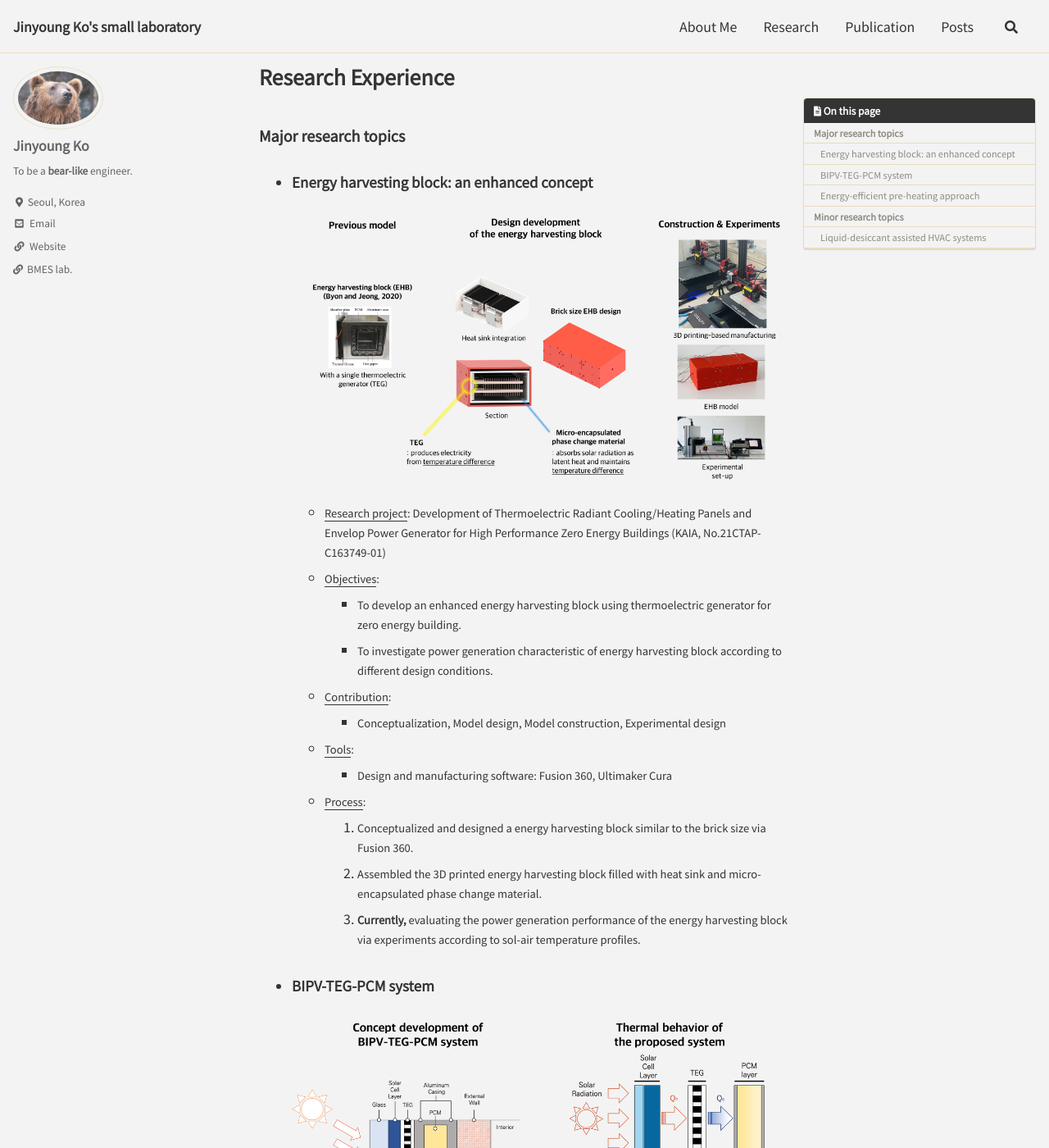
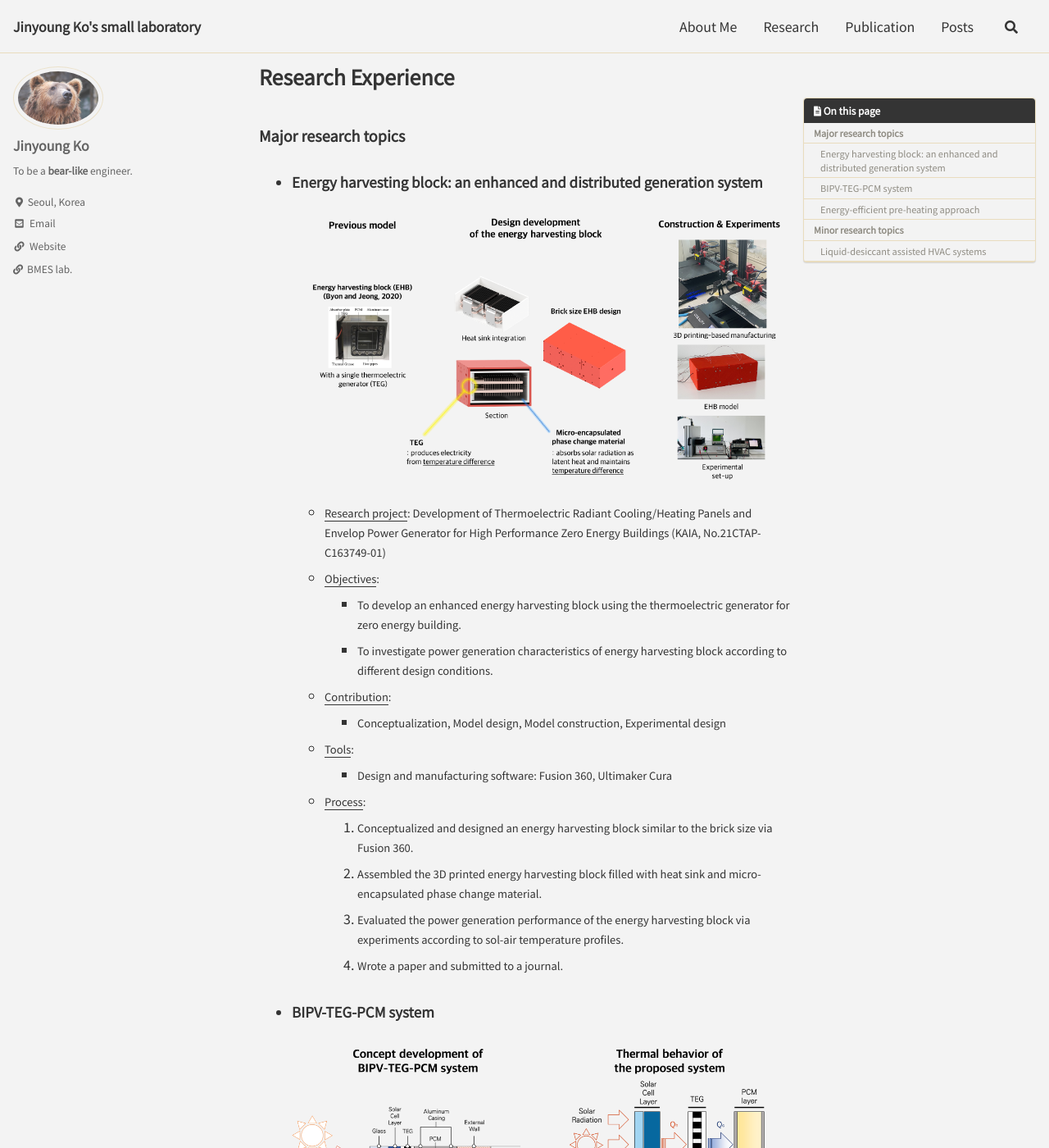
Before and after one commit to jinyoungko96/jinyoungko96.github.io, a Jekyll site: the page built from _pages/03_research.md, in a window 1280 px wide and 1400 px high. Shown: the whole window at 82% size. Built offline with Jekyll 4.4.1, drawn with Linux system fonts in a browser that asks for light colours; cached includes are drawn as plain includes; some of the changed text lies outside the part shown.

Commit message:
Mainpage update

```diff
--- a/_pages/03_research.md
+++ b/_pages/03_research.md
@@ -16,7 +16,7 @@ style="float: center; margin-top: 20px;margin-bottom: 20px;" >-->
 
 ### Major research topics
 
-- #### Energy harvesting block: an enhanced concept
+- #### Energy harvesting block: an enhanced and distributed generation system
 
   <img
   src="..\assets\images\EHB\01.png"
@@ -24,16 +24,17 @@ style="float: center; margin-top: 20px;margin-bottom: 20px;" >-->
 
   - <font size=2><u>Research project</u>: Development of Thermoelectric Radiant Cooling/Heating Panels and Envelop Power Generator for High Performance Zero Energy Buildings (KAIA, No.21CTAP-C163749-01)
   - <font size=2><u>Objectives</u>:
-    - <font size=2>To develop an enhanced energy harvesting block using thermoelectric generator for zero energy building.
-    - <font size=2>To investigate power generation characteristic of energy harvesting block according to different design conditions.
+    - <font size=2>To develop an enhanced energy harvesting block using the thermoelectric generator for zero energy building.
+    - <font size=2>To investigate power generation characteristics of energy harvesting block according to different design conditions.
   - <font size=2><u>Contribution</u>:
     - <font size=2>Conceptualization, Model design, Model construction, Experimental design
   - <font size=2><u>Tools</u>:
     - <font size=2> Design and manufacturing software: Fusion 360, Ultimaker Cura
   - <font size=2><u>Process</u>:
-    1. <font size=2>Conceptualized and designed a energy harvesting block similar to the brick size via Fusion 360.
+    1. <font size=2>Conceptualized and designed an energy harvesting block similar to the brick size via Fusion 360.
     2. <font size=2>Assembled the 3D printed energy harvesting block filled with heat sink and micro-encapsulated phase change material.
-    3. <font size=2><b>Currently,</b> evaluating the power generation performance of the energy harvesting block via experiments according to sol-air temperature profiles.
+    3. <font size=2>Evaluated the power generation performance of the energy harvesting block via experiments according to sol-air temperature profiles.
+    3. <font size=2>Wrote a paper and submitted to a journal.
 
 - #### BIPV-TEG-PCM system
 
@@ -72,9 +73,9 @@ style="float: center; margin-top: 20px;margin-bottom: 20px;" >-->
     - <font size=2>Engineering software: Design-Expert for model development
     - <font size=2>Computer experiment software: PIAno for sampling with Optimal Latin Hypercube Design (OLHD)
   - <font size=2><u>Process</u>:
-    1. <font size=2>Developed an variable target temperature model from psychrometric chart and equations to prevent frost.
+    1. <font size=2>Developed a variable target temperature model from a psychrometric chart and equations to prevent frost.
     2. <font size=2>Validated the proposed model with samples from the design and analysis of computer experiments.
-    3. <font size=2>Evaluated the energy saving potential of variable temperature outdoor air pre-heating based on the proposed model.
+    3. <font size=2>Evaluated the energy-saving potential of variable temperature outdoor air pre-heating based on the proposed model.
   - <font size=2><u>Outputs</u>:
     - <font size=2>Published a Journal paper in <a href="https://doi.org/10.1016/j.applthermaleng.2020.116450">Applied Thermal Engineering</a>.
 
@@ -90,11 +91,11 @@ style="float: center; margin-top: 20px;margin-bottom: 20px;" >-->
 
   - <font size=2><u>Research project</u>: Development of Compact Air Conditioning System based on Energy Efficienct Liquid Dehumidification to Improve Air Quality in Apartment Houses (MSS, No.S2782284)
   - <font size=2><u>Objectives</u>:
-    - <font size=2>To develop an liquid desiccant-assisted air-conditioning and ventilation systems for apartment houses.
+    - <font size=2>To develop liquid desiccant-assisted air-conditioning and ventilation systems for apartment houses.
   - <font size=2><u>Contribution</u>:
     - <font size=2>System deisgn, Simulation design, Data curation
   - <font size=2><u>Tools</u>:
     - <font size=2> Simulation software: Python
   - <font size=2><u>Process</u>:
     1. <font size=2>Estabilished a heat pump driven liquid desiccant-assisted dedicated outdoor air (HPLD-DOAS) system.
-    2. <font size=2>Evaluated energy saving potentail of the proposed system via building energy simulation.
+    2. <font size=2>Evaluated energy-saving potential of the proposed system via building energy simulation.
```
Also changed, not shown: index.html (+7 -1 lines), assets/images/cities.png (added).
